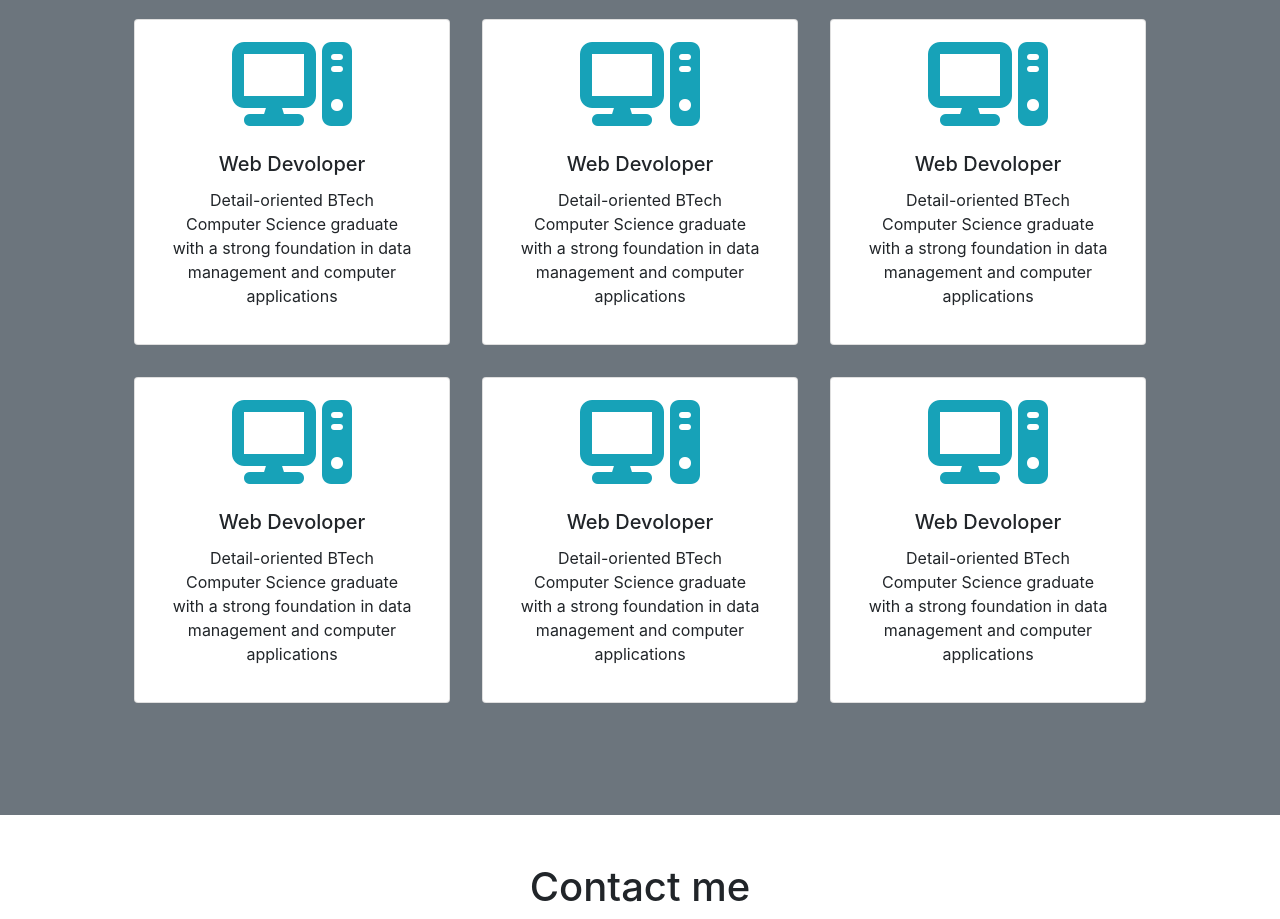
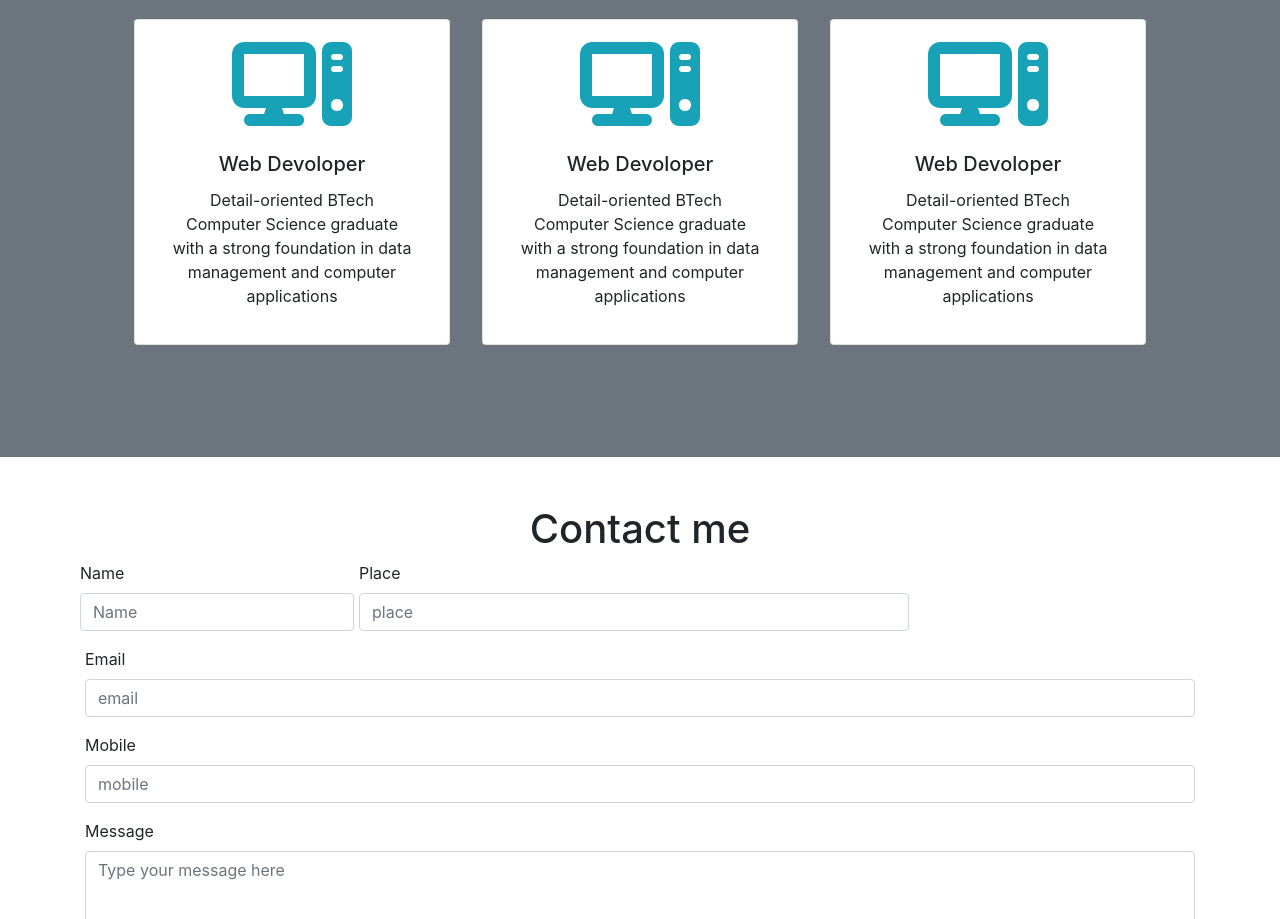
Before and after one commit to anuragpp77/anurag-s-static-website, a plain HTML site: page index.html in a window 1280 px wide. Shown: the part 497-1416 px from the top of the page. Drawn offline with nearby package versions, Linux system fonts and the light colour scheme.

Commit message:
First Revision

```diff
--- a/index.html
+++ b/index.html
@@ -98,39 +98,8 @@
                         </div>
                       </div>
                 </div>
-                <div class="col-md-4 p-3">
-                  <div class="card p-3 text-center">
-                    <i class="fa-solid fa-computer display-1 text-info"></i>
-                        <div class="card-body text-center" >
-                          <h5 class="card-title ">Web Devoloper</h5>
-                          <p class="card-text">Detail-oriented BTech Computer Science graduate with a strong foundation in data management and computer
-                            applications</p>
 
-                        </div>
-                      </div>
-                </div>
-                <div class="col-md-4 p-3">
-                  <div class="card p-3 text-center">
-                    <i class="fa-solid fa-computer display-1 text-info"></i>
-                        <div class="card-body text-center" >
-                          <h5 class="card-title ">Web Devoloper</h5>
-                          <p class="card-text">Detail-oriented BTech Computer Science graduate with a strong foundation in data management and computer
-                            applications</p>
 
-                        </div>
-                      </div>
-                </div>
-                <div class="col-md-4 p-3">
-                  <div class="card p-3 text-center">
-                    <i class="fa-solid fa-computer display-1 text-info"></i>
-                        <div class="card-body text-center" >
-                          <h5 class="card-title ">Web Devoloper</h5>
-                          <p class="card-text">Detail-oriented BTech Computer Science graduate with a strong foundation in data management and computer
-                            applications</p>
-
-                        </div>
-                      </div>
-                </div>
 
 
             </div>
```
